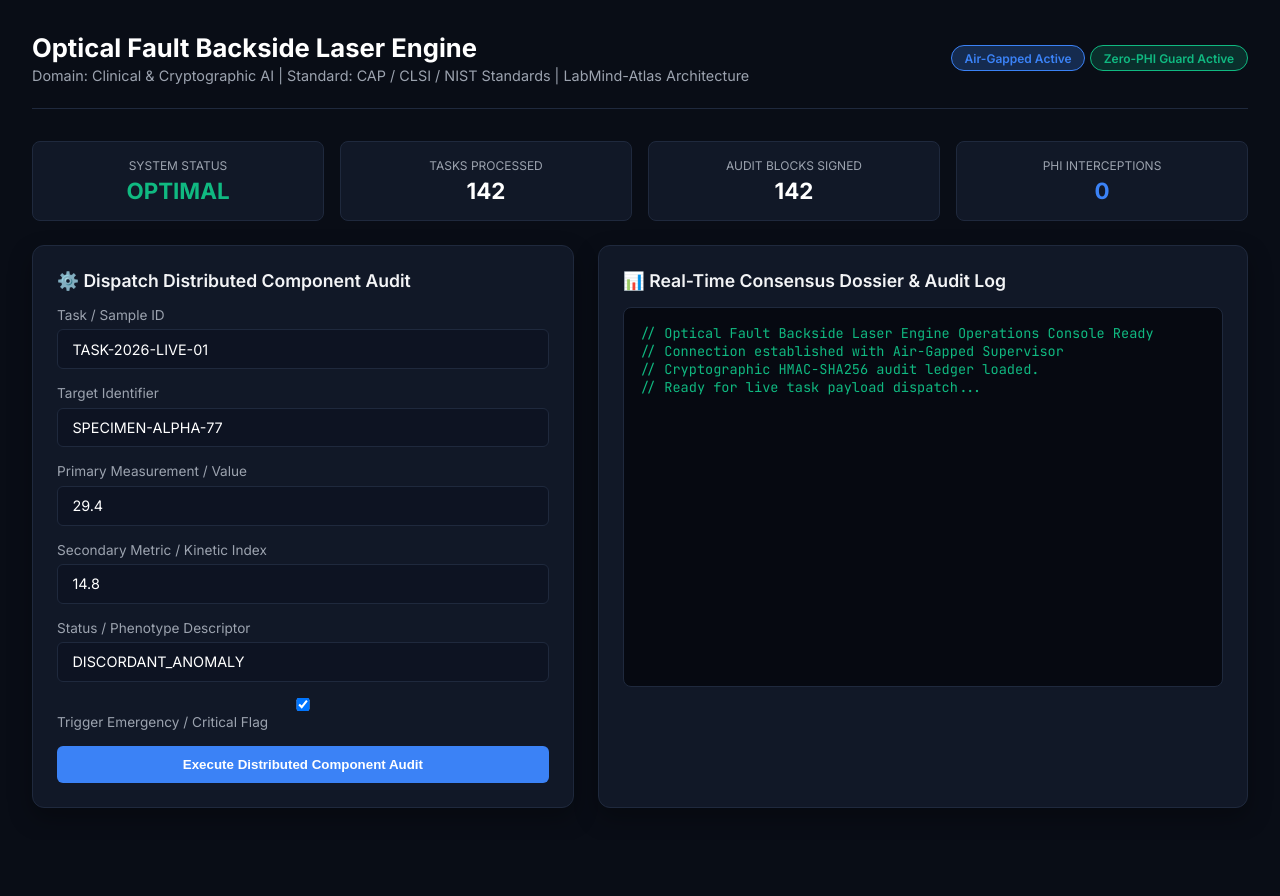
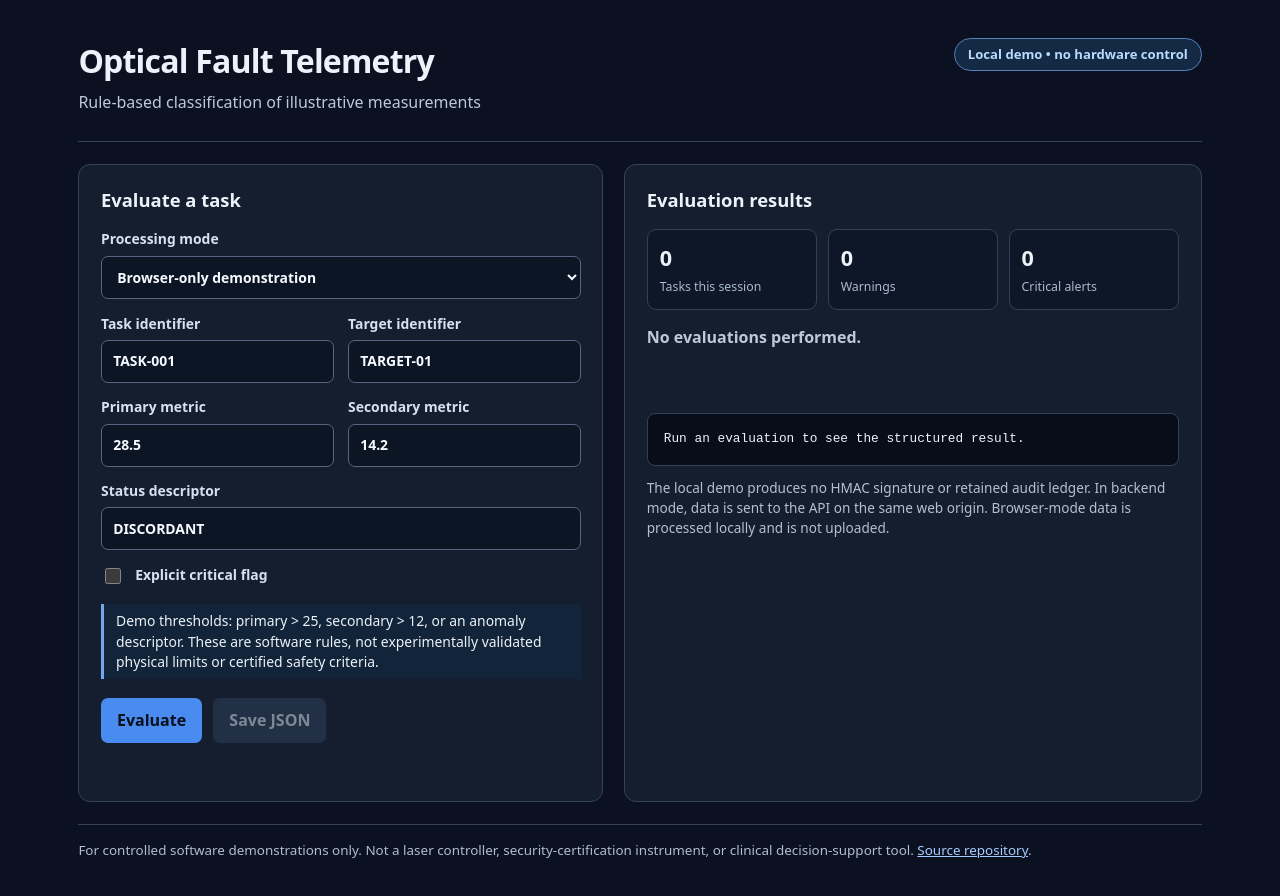
Before and after one commit to abusuraihsakhri/optical-fault-backside-laser-agent, a plain HTML site: page web/index.html in a window 1280 px wide. Before the commit the page ends 840 px from the top, so only its background shows below. Drawn offline with Linux system fonts and the light colour scheme.

Commit message:
Replace misleading browser console with working local classifier

```diff
--- a/web/index.html
+++ b/web/index.html
@@ -1,236 +1,110 @@
-<!DOCTYPE html>
+<!doctype html>
 <html lang="en">
 <head>
-    <meta charset="UTF-8">
-    <meta name="viewport" content="width=device-width, initial-scale=1.0">
-    <title>Optical Fault Backside Laser Engine — Operations Console</title>
-    <link href="https://fonts.googleapis.com/css2?family=Inter:wght@300;400;600;700&family=JetBrains+Mono:wght@400;600&display=swap" rel="stylesheet">
-    <style>
-        :root {
-            --bg: #090d16;
-            --card: #111827;
-            --border: #1f293d;
-            --accent: #3b82f6;
-            --accent-glow: rgba(59, 130, 246, 0.25);
-            --text: #f3f4f6;
-            --text-muted: #9ca3af;
-            --danger: #ef4444;
-            --warning: #f59e0b;
-            --success: #10b981;
-        }
-        * { box-sizing: border-box; margin: 0; padding: 0; }
-        body {
-            font-family: 'Inter', sans-serif;
-            background: var(--bg);
-            color: var(--text);
-            padding: 2rem;
-            min-height: 100vh;
-        }
-        .header {
-            display: flex;
-            justify-content: space-between;
-            align-items: center;
-            border-bottom: 1px solid var(--border);
-            padding-bottom: 1.5rem;
-            margin-bottom: 2rem;
-        }
-        .header-title h1 { font-size: 1.6rem; font-weight: 700; color: #fff; }
-        .header-title p { color: var(--text-muted); font-size: 0.9rem; margin-top: 0.25rem; }
-        .badge {
-            display: inline-block;
-            padding: 0.3rem 0.8rem;
-            border-radius: 9999px;
-            font-size: 0.75rem;
-            font-weight: 600;
-            background: var(--accent-glow);
-            color: var(--accent);
-            border: 1px solid var(--accent);
-        }
-        .grid {
-            display: grid;
-            grid-template-columns: 1fr 1.2fr;
-            gap: 1.5rem;
-        }
-        .card {
-            background: var(--card);
-            border: 1px solid var(--border);
-            border-radius: 12px;
-            padding: 1.5rem;
-            box-shadow: 0 10px 25px rgba(0,0,0,0.3);
-        }
-        .card h2 {
-            font-size: 1.1rem;
-            font-weight: 600;
-            margin-bottom: 1rem;
-            display: flex;
-            align-items: center;
-            gap: 0.5rem;
-        }
-        .form-group { margin-bottom: 1rem; }
-        label { display: block; font-size: 0.85rem; color: var(--text-muted); margin-bottom: 0.4rem; }
-        input, select, textarea {
-            width: 100%;
-            padding: 0.65rem 0.9rem;
-            background: #0d1322;
-            border: 1px solid var(--border);
-            border-radius: 6px;
-            color: #fff;
-            font-family: inherit;
-            font-size: 0.9rem;
-        }
-        input:focus, textarea:focus { outline: none; border-color: var(--accent); }
-        .btn {
-            background: var(--accent);
-            color: #fff;
-            border: none;
-            padding: 0.7rem 1.4rem;
-            border-radius: 6px;
-            font-weight: 600;
-            cursor: pointer;
-            transition: 0.2s;
-            width: 100%;
-        }
-        .btn:hover { background: #2563eb; }
-        .terminal {
-            background: #060911;
-            border: 1px solid var(--border);
-            border-radius: 8px;
-            padding: 1rem;
-            font-family: 'JetBrains Mono', monospace;
-            font-size: 0.85rem;
-            color: #10b981;
-            height: 380px;
-            overflow-y: auto;
-            white-space: pre-wrap;
-        }
-        .metrics-bar {
-            display: grid;
-            grid-template-columns: repeat(4, 1fr);
-            gap: 1rem;
-            margin-bottom: 1.5rem;
-        }
-        .metric-box {
-            background: var(--card);
-            border: 1px solid var(--border);
-            border-radius: 8px;
-            padding: 1rem;
-            text-align: center;
-        }
-        .metric-val { font-size: 1.4rem; font-weight: 700; color: #fff; margin-top: 0.25rem; }
-        .metric-label { font-size: 0.75rem; color: var(--text-muted); text-transform: uppercase; }
-    </style>
+  <meta charset="utf-8">
+  <meta name="viewport" content="width=device-width, initial-scale=1">
+  <meta name="description" content="Local, rule-based demonstration of optical fault telemetry classification.">
+  <title>Optical Fault Telemetry — Rule-Based Demo</title>
+  <style>
+    :root{color-scheme:dark;font-family:system-ui,-apple-system,Segoe UI,sans-serif;background:#0b1120;color:#edf2fa}
+    *{box-sizing:border-box}
+    body{max-width:1200px;margin:auto;padding:clamp(1rem,3vw,2.5rem);line-height:1.45}
+    header{display:flex;justify-content:space-between;align-items:flex-start;gap:1rem;flex-wrap:wrap;border-bottom:1px solid #344157;padding-bottom:1.3rem;margin-bottom:1.4rem}
+    h1{font-size:clamp(1.45rem,3vw,2rem);letter-spacing:-.025em;margin:0 0 .4rem}
+    h2{font-size:1.15rem;margin:0 0 1rem}
+    p{margin:.35rem 0;color:#bdc8db}
+    .tag{display:inline-block;border:1px solid #5583bd;background:#142943;color:#b9daff;border-radius:999px;padding:.35rem .8rem;font-size:.82rem;font-weight:600}
+    .layout{display:grid;grid-template-columns:minmax(270px,1fr) minmax(300px,1.1fr);gap:1.3rem}
+    .panel{background:#151e2e;border:1px solid #354258;border-radius:12px;padding:1.35rem;min-width:0}
+    .fields{display:grid;grid-template-columns:1fr 1fr;gap:.9rem}
+    .full{grid-column:1/-1}
+    label{display:block;font-size:.87rem;color:#d6e1f0;font-weight:600}
+    label>input:not([type=checkbox]),label>select{display:block;margin-top:.38rem}
+    input:not([type=checkbox]),select{width:100%;padding:.65rem .7rem;border:1px solid #566681;border-radius:7px;background:#0c1524;color:#f6f9ff;font:inherit}
+    input[type=checkbox]{width:1rem;height:1rem;accent-color:#73aafd}
+    .check{display:flex;align-items:center;gap:.7rem}
+    :focus-visible{outline:3px solid #8fbafa;outline-offset:2px}
+    .actions{display:flex;flex-wrap:wrap;gap:.7rem;margin-top:1.2rem}
+    button{border:0;border-radius:7px;background:#498bee;color:#07101c;font:inherit;font-weight:700;padding:.68rem 1rem;cursor:pointer}
+    button.secondary{background:#30435f;color:#e6effe}
+    button:disabled{opacity:.5;cursor:not-allowed}
+    .notice{font-size:.87rem;border-left:3px solid #70a9ee;padding:.45rem .75rem;background:#112439;margin:1.1rem 0}
+    #error{color:#ffb2b2;margin-top:.8rem;min-height:1.1rem}
+    .stats{display:grid;grid-template-columns:repeat(3,1fr);gap:.65rem;margin-bottom:1rem}
+    .stat{background:#0d1727;border:1px solid #334158;border-radius:9px;padding:.75rem}
+    .stat strong{display:block;font-size:1.35rem}
+    .stat span{color:#a9bad0;font-size:.77rem}
+    #result-summary{margin:.7rem 0;font-weight:650}
+    #alert-list{padding-left:1.3rem;min-height:2rem}
+    #alert-list li{margin-bottom:.6rem}
+    pre{background:#080e19;border:1px solid #334158;border-radius:8px;padding:1rem;overflow:auto;max-height:350px;font-size:.8rem;white-space:pre-wrap;overflow-wrap:anywhere}
+    .muted{font-size:.85rem;color:#b2c0d2}
+    footer{margin-top:1.4rem;border-top:1px solid #344157;padding-top:1rem;font-size:.84rem;color:#afbdd0}
+    a{color:#a7ccff}
+    @media(max-width:780px){.layout{grid-template-columns:1fr}.panel{padding:1rem}}
+    @media(max-width:440px){.fields,.stats{grid-template-columns:1fr}.full{grid-column:auto}}
+  </style>
+  <script src="./app.js" defer></script>
 </head>
 <body>
-
-    <div class="header">
-        <div class="header-title">
-            <h1>Optical Fault Backside Laser Engine</h1>
-            <p>Domain: Clinical & Cryptographic AI | Standard: CAP / CLSI / NIST Standards | LabMind-Atlas Architecture</p>
+  <header>
+    <div>
+      <h1>Optical Fault Telemetry</h1>
+      <p>Rule-based classification of illustrative measurements</p>
+    </div>
+    <span class="tag">Local demo • no hardware control</span>
+  </header>
+  <main class="layout">
+    <section class="panel" aria-labelledby="form-title">
+      <h2 id="form-title">Evaluate a task</h2>
+      <form id="audit-form">
+        <div class="fields">
+          <label class="full" for="mode">Processing mode
+            <select id="mode"><option value="local">Browser-only demonstration</option><option value="server">Same-origin FastAPI backend</option></select>
+          </label>
+          <label for="task_id">Task identifier
+            <input id="task_id" name="task_id" maxlength="128" required value="TASK-001">
+          </label>
+          <label for="target_identifier">Target identifier
+            <input id="target_identifier" name="target_identifier" maxlength="128" required value="TARGET-01">
+          </label>
+          <label for="primary_metric">Primary metric
+            <input id="primary_metric" name="primary_metric" type="number" step="any" required value="28.5">
+          </label>
+          <label for="secondary_metric">Secondary metric
+            <input id="secondary_metric" name="secondary_metric" type="number" step="any" required value="14.2">
+          </label>
+          <label class="full" for="status_descriptor">Status descriptor
+            <input id="status_descriptor" name="status_descriptor" maxlength="128" required value="DISCORDANT">
+          </label>
+          <label class="check full" for="is_critical_flag">
+            <input type="checkbox" id="is_critical_flag" name="is_critical_flag"> Explicit critical flag
+          </label>
         </div>
-        <div>
-            <span class="badge">Air-Gapped Active</span>
-            <span class="badge" style="background: rgba(16,185,129,0.2); color: #10b981; border-color: #10b981;">Zero-PHI Guard Active</span>
+        <div class="notice">Demo thresholds: primary &gt; 25, secondary &gt; 12, or an anomaly descriptor. These are software rules, not experimentally validated physical limits or certified safety criteria.</div>
+        <div class="actions">
+          <button type="submit" id="run">Evaluate</button>
+          <button type="button" id="download" class="secondary" disabled>Save JSON</button>
         </div>
-    </div>
-
-    <div class="metrics-bar">
-        <div class="metric-box">
-            <div class="metric-label">System Status</div>
-            <div class="metric-val" style="color: var(--success);" id="m-status">OPTIMAL</div>
-        </div>
-        <div class="metric-box">
-            <div class="metric-label">Tasks Processed</div>
-            <div class="metric-val" id="m-tasks">142</div>
-        </div>
-        <div class="metric-box">
-            <div class="metric-label">Audit Blocks Signed</div>
-            <div class="metric-val" id="m-audit">142</div>
-        </div>
-        <div class="metric-box">
-            <div class="metric-label">PHI Interceptions</div>
-            <div class="metric-val" style="color: var(--accent);" id="m-phi">0</div>
-        </div>
-    </div>
-
-    <div class="grid">
-        <div class="card">
-            <h2>⚙️ Dispatch Distributed Component Audit</h2>
-            <div class="form-group">
-                <label>Task / Sample ID</label>
-                <input type="text" id="task_id" value="TASK-2026-LIVE-01">
-            </div>
-            <div class="form-group">
-                <label>Target Identifier</label>
-                <input type="text" id="target_id" value="SPECIMEN-ALPHA-77">
-            </div>
-            <div class="form-group">
-                <label>Primary Measurement / Value</label>
-                <input type="number" id="primary_metric" value="29.4" step="0.1">
-            </div>
-            <div class="form-group">
-                <label>Secondary Metric / Kinetic Index</label>
-                <input type="number" id="secondary_metric" value="14.8" step="0.1">
-            </div>
-            <div class="form-group">
-                <label>Status / Phenotype Descriptor</label>
-                <input type="text" id="status_descriptor" value="DISCORDANT_ANOMALY">
-            </div>
-            <div class="form-group">
-                <label><input type="checkbox" id="is_critical" checked> Trigger Emergency / Critical Flag</label>
-            </div>
-            <button class="btn" onclick="runAudit()">Execute Distributed Component Audit</button>
-        </div>
-
-        <div class="card">
-            <h2>📊 Real-Time Consensus Dossier & Audit Log</h2>
-            <div class="terminal" id="outputConsole">// Optical Fault Backside Laser Engine Operations Console Ready
-// Connection established with Air-Gapped Supervisor
-// Cryptographic HMAC-SHA256 audit ledger loaded.
-// Ready for live task payload dispatch...</div>
-        </div>
-    </div>
-
-    <script>
-        async function runAudit() {
-            const consoleEl = document.getElementById('outputConsole');
-            consoleEl.innerText = "// Dispatching task across specialized workers...
-// Invoking InvariantQCWorker, SafetyEscalationWorker, ProtocolWorker...";
-
-            const payload = {
-                task_id: document.getElementById('task_id').value,
-                target_identifier: document.getElementById('target_id').value,
-                primary_metric: parseFloat(document.getElementById('primary_metric').value),
-                secondary_metric: parseFloat(document.getElementById('secondary_metric').value),
-                status_descriptor: document.getElementById('status_descriptor').value,
-                is_critical_flag: document.getElementById('is_critical').checked
-            };
-
-            try {
-                const res = await fetch('/api/audit', {
-                    method: 'POST',
-                    headers: { 'Content-Type': 'application/json' },
-                    body: JSON.stringify(payload)
-                });
-                const data = await res.json();
-                consoleEl.innerText = JSON.stringify(data, null, 2);
-                document.getElementById('m-tasks').innerText = parseInt(document.getElementById('m-tasks').innerText) + 1;
-                document.getElementById('m-audit').innerText = parseInt(document.getElementById('m-audit').innerText) + 1;
-            } catch (err) {
-                consoleEl.innerText = "// Offline / Simulation Output:\n" + JSON.stringify({
-                    dossier_id: "DOSSIER-SIM-" + Math.floor(Math.random()*10000),
-                    system: "optical-fault-backside-laser-engine",
-                    domain: "Clinical & Cryptographic AI",
-                    task_id: payload.task_id,
-                    overall_urgency: payload.is_critical_flag ? "CRITICAL_STAT_PANIC" : "ELEVATED_RISK",
-                    integrity_status: "DISCORDANT_ANOMALY",
-                    alerts: [
-                        { worker: "InvariantQCWorker", alert: "Primary metric exceeds upper reference bound" },
-                        { worker: "SafetyEscalationWorker", alert: "Critical emergency interlock flag active" }
-                    ],
-                    audit_hash: "HMAC_SHA256_e83f9a72b941d6c381f9"
-                }, null, 2);
-            }
-        }
-    </script>
+        <p id="error" role="alert" aria-live="polite"></p>
+      </form>
+    </section>
+    <section class="panel" aria-labelledby="results-title">
+      <h2 id="results-title">Evaluation results</h2>
+      <div class="stats">
+        <div class="stat"><strong id="count">0</strong><span>Tasks this session</span></div>
+        <div class="stat"><strong id="warning-count">0</strong><span>Warnings</span></div>
+        <div class="stat"><strong id="critical-count">0</strong><span>Critical alerts</span></div>
+      </div>
+      <p id="result-summary" aria-live="polite">No evaluations performed.</p>
+      <ul id="alert-list" aria-label="Classification alerts"></ul>
+      <pre id="result-json" aria-label="Raw JSON results">Run an evaluation to see the structured result.</pre>
+      <p class="muted">The local demo produces no HMAC signature or retained audit ledger. In backend mode, data is sent to the API on the same web origin. Browser-mode data is processed locally and is not uploaded.</p>
+    </section>
+  </main>
+  <footer>
+    For controlled software demonstrations only. Not a laser controller, security-certification instrument, or clinical decision-support tool.
+    <a href="https://github.com/abusuraihsakhri/optical-fault-backside-laser-agent">Source repository</a>.
+  </footer>
 </body>
 </html>
```
